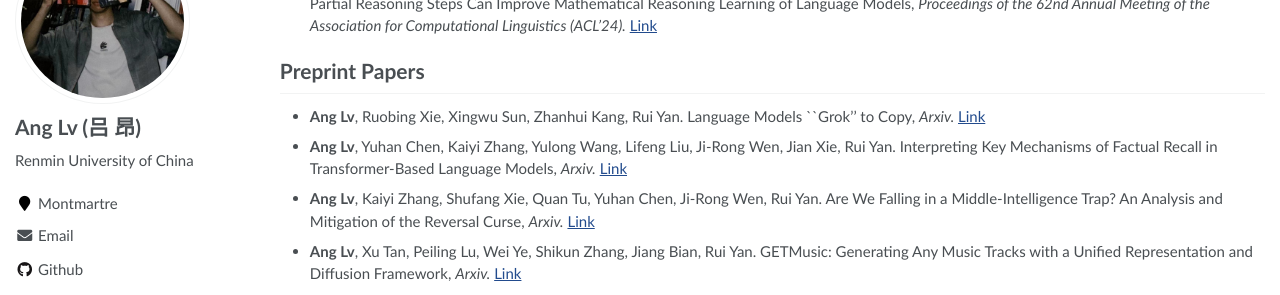
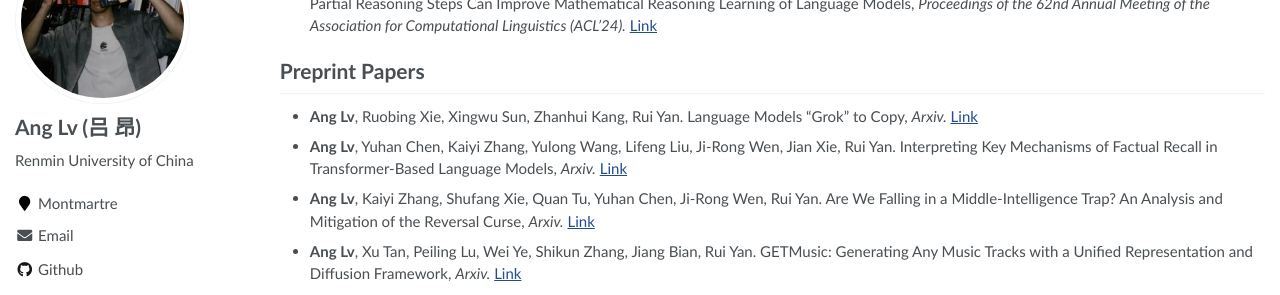
Before and after one commit to trestad/trestad.github.io, a Jekyll site: the page built from _pages/about.md, in a window 1280 px wide and 900 px high, scrolled down 751 px. Shown: the part 153-448 px from the top of the window. Built offline with Jekyll 4.4.1, drawn with Linux system fonts in a browser that asks for light colours.

```diff
--- a/_pages/about.md
+++ b/_pages/about.md
@@ -48,7 +48,7 @@ I am currently a second year Ph.D. student at [Gaoling School of Artificial Inte
 
 # Preprint Papers
 
-- **Ang Lv**, Ruobing Xie, Xingwu Sun, Zhanhui Kang, Rui Yan. Language Models ``Grok'' to Copy, *Arxiv.* [Link](todo)
+- **Ang Lv**, Ruobing Xie, Xingwu Sun, Zhanhui Kang, Rui Yan. Language Models "Grok" to Copy, *Arxiv.* [Link](todo)
 
 - **Ang Lv**, Yuhan Chen, Kaiyi Zhang, Yulong Wang, Lifeng Liu, Ji-Rong Wen, Jian Xie, Rui Yan. Interpreting Key Mechanisms of Factual Recall in Transformer-Based Language Models, *Arxiv.* [Link](https://arxiv.org/abs/2403.19521)
 
```
